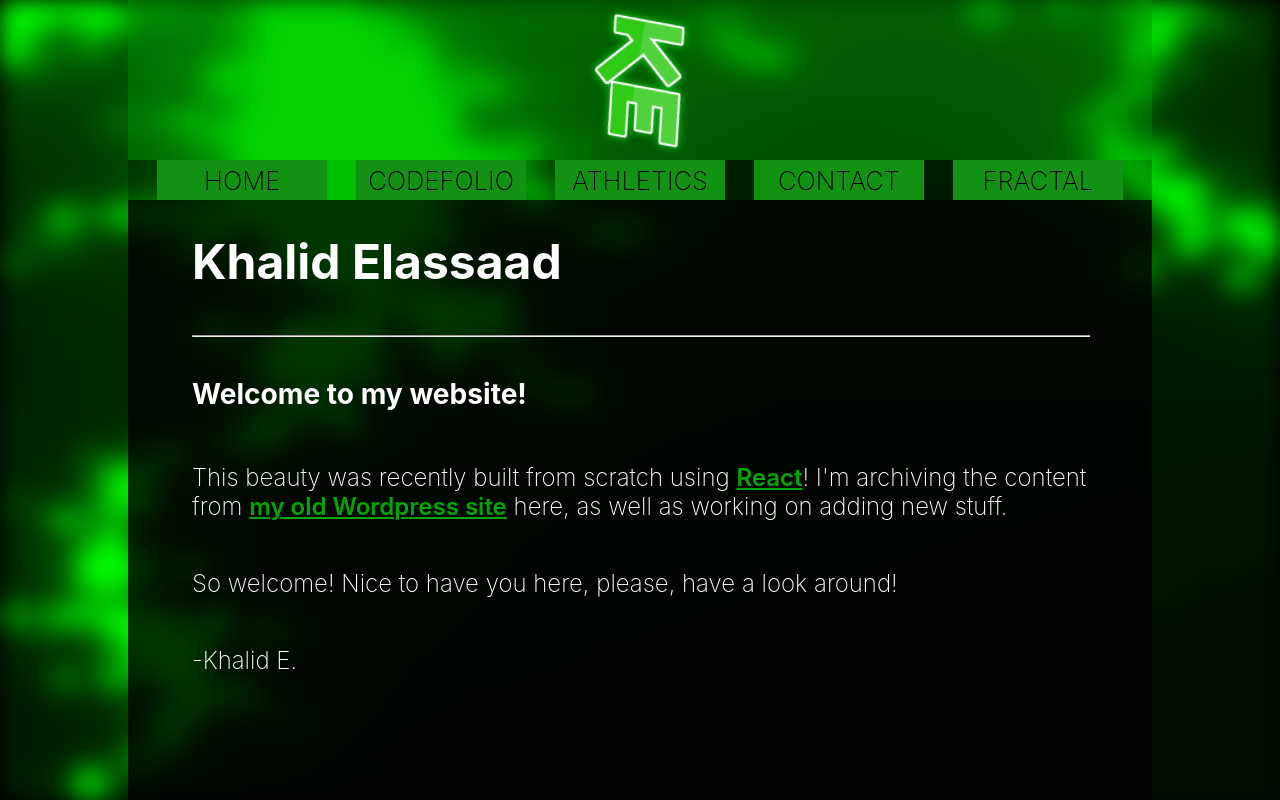
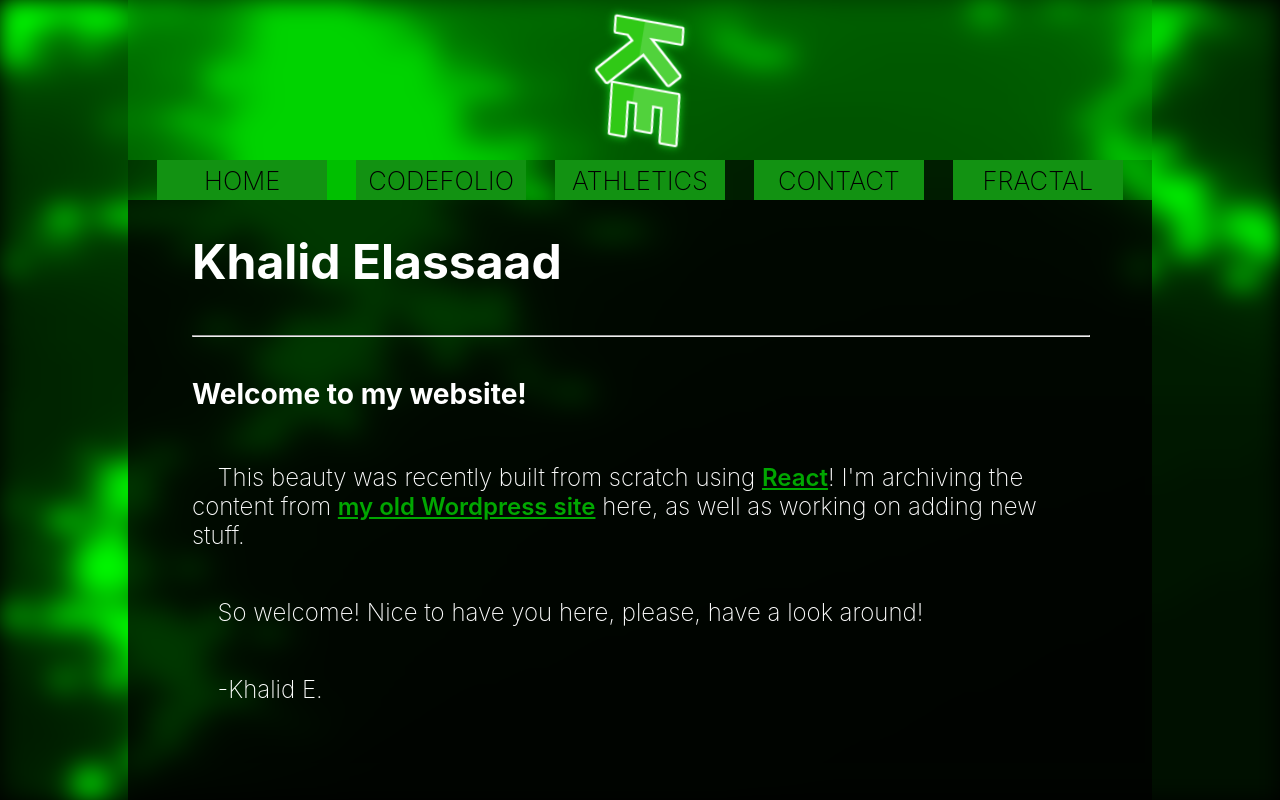
Before and after one commit to khalidelassaad/mywebsite, a React (Create React App) app: page / in a window 1280 px wide. Built offline with nearby package versions, Linux system fonts and the light colour scheme.

Commit message:
style: auto indent markdown paragraphs

```diff
--- a/src/App.css
+++ b/src/App.css
@@ -199,3 +199,7 @@ a {
 a:hover {
   background-color: rgba(255, 255, 255, 0.226);
 }
+
+p {
+  text-indent: 2vw;
+}
```
